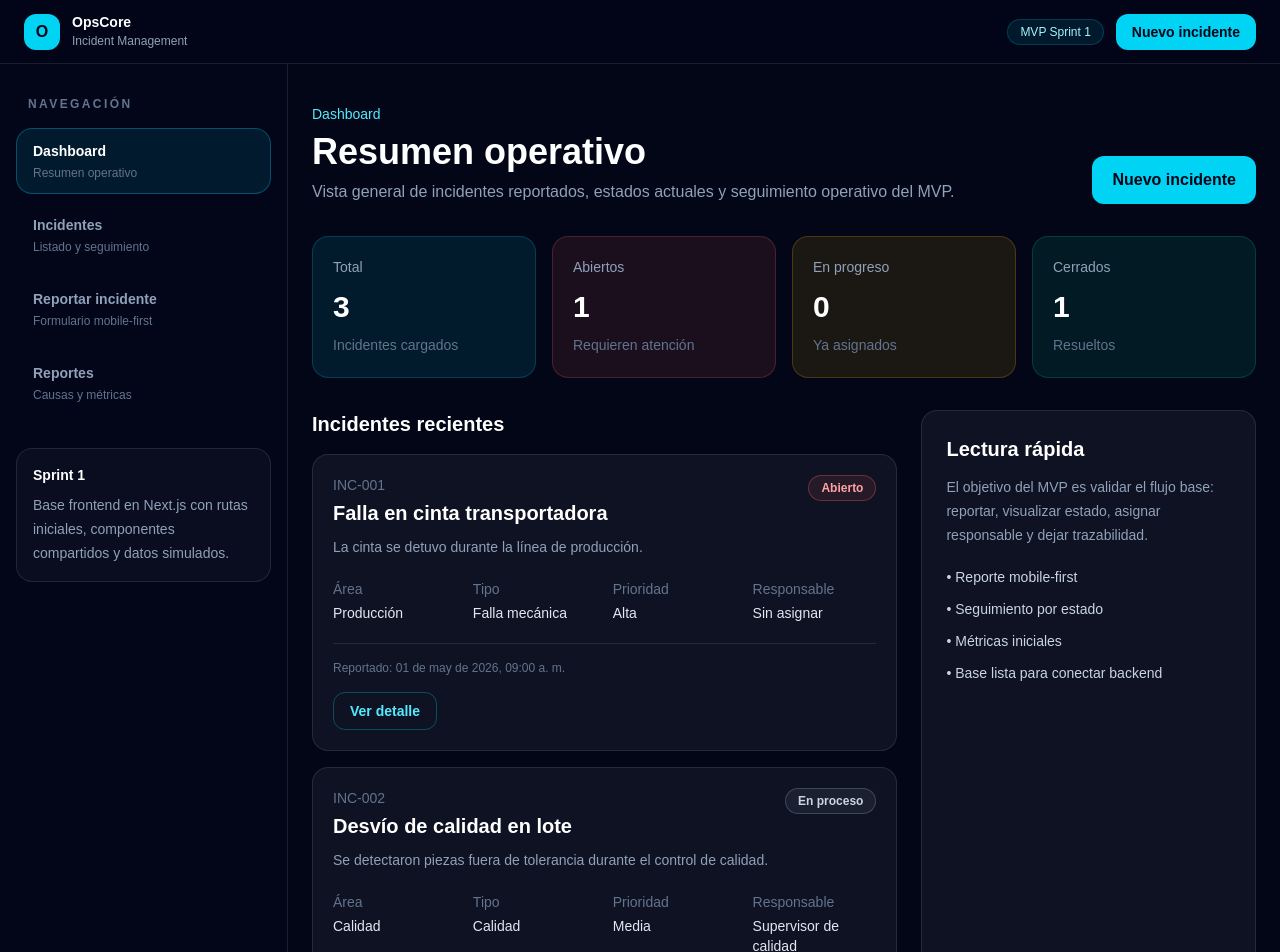
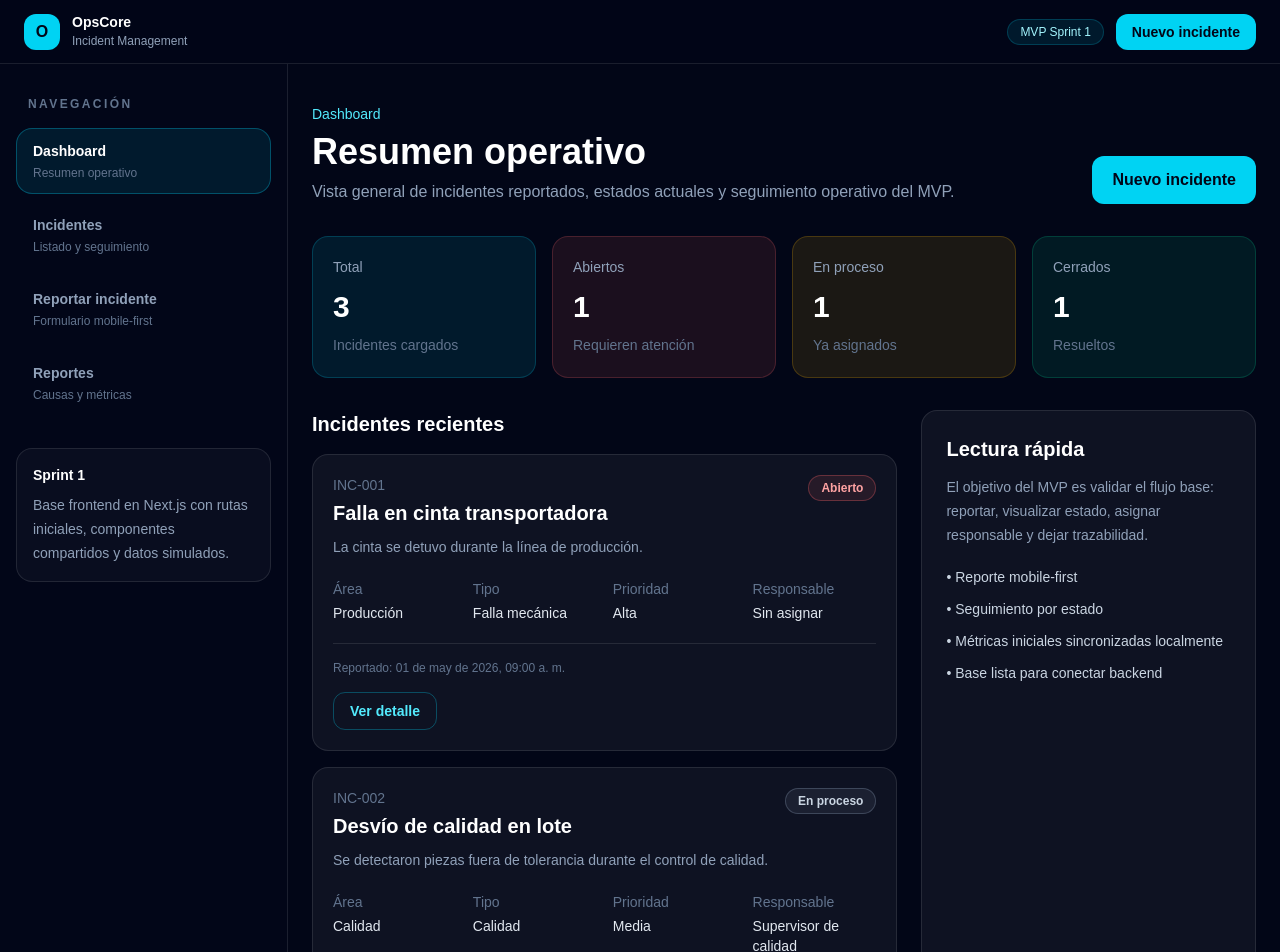
Before and after one commit to No-Country-simulation/S04-26-Equipo-19-Web-App-Development, a Next.js app in the folder frontend/: page /dashboard in a window 1280 px wide. Shown: the top 952 px of the page. Built offline with nearby package versions, Linux system fonts and the light colour scheme.

Commit message:
feat: sync dashboard metrics with local incident state

```diff
--- a/frontend/src/app/dashboard/page.js
+++ b/frontend/src/app/dashboard/page.js
@@ -1,28 +1,20 @@
 import Link from "next/link";
-import StatCard from "@/components/dashboard/StatCard";
-import IncidentCard from "@/components/incidents/IncidentCard";
+
+import DashboardClient from "@/components/dashboard/DashboardClient";
 import { incidents } from "@/data/incidents";
 
-// Página principal de métricas operativas.
-// Usa mock data hasta que el backend exponga endpoints reales.
-
+/**
+ * Página principal de métricas operativas.
+ *
+ * Esta pantalla muestra una vista general del estado de los incidentes:
+ * total, abiertos, en proceso, cerrados e incidentes recientes.
+ *
+ * Importante:
+ * Esta página sigue siendo Server Component.
+ * Las métricas se delegan a DashboardClient porque necesitan leer localStorage
+ * para reflejar cambios temporales mientras no existe backend.
+ */
 export default function DashboardPage() {
-  const totalIncidents = incidents.length;
-
-  const openIncidents = incidents.filter(
-    (incident) => incident.status === "Abierto"
-  ).length;
-
-  const inProgressIncidents = incidents.filter(
-    (incident) => incident.status === "En progreso"
-  ).length;
-
-  const closedIncidents = incidents.filter(
-    (incident) => incident.status === "Cerrado"
-  ).length;
-
-  const latestIncidents = incidents.slice(0, 2);
-
   return (
     <main className="px-6 py-10 text-white">
       <section className="mx-auto max-w-6xl">
@@ -46,63 +38,14 @@ export default function DashboardPage() {
           </Link>
         </header>
 
-        <section className="mt-8 grid gap-4 md:grid-cols-4">
-          <StatCard
-            label="Total"
-            value={totalIncidents}
-            helper="Incidentes cargados"
-            tone="cyan"
-          />
+        {/*
+          DashboardClient recibe la mock data base y luego, del lado cliente,
+          la combina con los cambios guardados en localStorage.
 
-          <StatCard
-            label="Abiertos"
-            value={openIncidents}
-            helper="Requieren atención"
-            tone="red"
-          />
-
-          <StatCard
-            label="En progreso"
-            value={inProgressIncidents}
-            helper="Ya asignados"
-            tone="amber"
-          />
-
-          <StatCard
-            label="Cerrados"
-            value={closedIncidents}
-            helper="Resueltos"
-            tone="green"
-          />
-        </section>
-
-        <section className="mt-8 grid gap-6 lg:grid-cols-[1.4fr_0.8fr]">
-          <div>
-            <h2 className="text-xl font-semibold">Incidentes recientes</h2>
-
-            <div className="mt-4 grid gap-4">
-              {latestIncidents.map((incident) => (
-                <IncidentCard key={incident.id} incident={incident} />
-              ))}
-            </div>
-          </div>
-
-          <aside className="rounded-2xl border border-white/10 bg-white/5 p-6">
-            <h2 className="text-xl font-semibold">Lectura rápida</h2>
-
-            <p className="mt-3 text-sm leading-6 text-slate-400">
-              El objetivo del MVP es validar el flujo base: reportar, visualizar
-              estado, asignar responsable y dejar trazabilidad.
-            </p>
-
-            <div className="mt-5 space-y-3 text-sm text-slate-300">
-              <p>• Reporte mobile-first</p>
-              <p>• Seguimiento por estado</p>
-              <p>• Métricas iniciales</p>
-              <p>• Base lista para conectar backend</p>
-            </div>
-          </aside>
-        </section>
+          Esto permite que el dashboard refleje asignaciones y cierres hechos
+          desde la página de detalle sin modificar la mock data original.
+        */}
+        <DashboardClient initialIncidents={incidents} />
       </section>
     </main>
   );
--- /dev/null
+++ b/frontend/src/components/dashboard/DashboardClient.jsx
@@ -0,0 +1,147 @@
+"use client";
+
+import { useCallback, useEffect, useState } from "react";
+
+import StatCard from "@/components/dashboard/StatCard";
+import IncidentCard from "@/components/incidents/IncidentCard";
+import { getMergedIncident, INCIDENT_STATUS } from "@/lib/incidentStorage";
+
+/**
+ * Dashboard cliente para métricas operativas.
+ *
+ * Esta capa existe porque localStorage solo está disponible en el navegador.
+ * La página /dashboard puede seguir siendo Server Component, pero las métricas
+ * necesitan ejecutarse del lado cliente para reflejar:
+ *
+ * - asignaciones de técnico,
+ * - cambios de estado,
+ * - cierres de incidentes,
+ * - fechas de resolución.
+ *
+ * Cuando integremos Django, esta lógica debería simplificarse porque la API
+ * ya debería devolver los incidentes actualizados.
+ */
+export default function DashboardClient({ initialIncidents }) {
+  const [displayedIncidents, setDisplayedIncidents] = useState(initialIncidents);
+
+  /**
+   * Combina la mock data original con los cambios guardados localmente.
+   *
+   * No modificamos src/data/incidents.js.
+   * Solo generamos una versión actualizada para mostrar en pantalla.
+   */
+  const syncLocalIncidentState = useCallback(() => {
+    const mergedIncidents = initialIncidents.map((incident) =>
+      getMergedIncident(incident)
+    );
+
+    setDisplayedIncidents(mergedIncidents);
+  }, [initialIncidents]);
+
+  /**
+   * Sincronizamos el dashboard al montar el componente y cuando ocurren cambios.
+   *
+   * Escuchamos:
+   * - evento custom interno: cuando se asigna/cierra un incidente,
+   * - storage: cambios desde otra pestaña,
+   * - focus: cuando el usuario vuelve al dashboard.
+   */
+  useEffect(() => {
+    syncLocalIncidentState();
+
+    window.addEventListener("opscore-incident-updated", syncLocalIncidentState);
+    window.addEventListener("storage", syncLocalIncidentState);
+    window.addEventListener("focus", syncLocalIncidentState);
+
+    return () => {
+      window.removeEventListener(
+        "opscore-incident-updated",
+        syncLocalIncidentState
+      );
+      window.removeEventListener("storage", syncLocalIncidentState);
+      window.removeEventListener("focus", syncLocalIncidentState);
+    };
+  }, [syncLocalIncidentState]);
+
+  const totalIncidents = displayedIncidents.length;
+
+  const openIncidents = displayedIncidents.filter(
+    (incident) => incident.status === INCIDENT_STATUS.OPEN
+  ).length;
+
+  const inProgressIncidents = displayedIncidents.filter(
+    (incident) => incident.status === INCIDENT_STATUS.IN_PROGRESS
+  ).length;
+
+  const closedIncidents = displayedIncidents.filter(
+    (incident) => incident.status === INCIDENT_STATUS.CLOSED
+  ).length;
+
+  /**
+   * Por ahora mostramos los primeros incidentes del mock actualizado.
+   * Más adelante, con backend, convendría ordenar por createdAt o updatedAt.
+   */
+  const latestIncidents = displayedIncidents.slice(0, 2);
+
+  return (
+    <>
+      <section className="mt-8 grid gap-4 md:grid-cols-4">
+        <StatCard
+          label="Total"
+          value={totalIncidents}
+          helper="Incidentes cargados"
+          tone="cyan"
+        />
+
+        <StatCard
+          label="Abiertos"
+          value={openIncidents}
+          helper="Requieren atención"
+          tone="red"
+        />
+
+        <StatCard
+          label="En proceso"
+          value={inProgressIncidents}
+          helper="Ya asignados"
+          tone="amber"
+        />
+
+        <StatCard
+          label="Cerrados"
+          value={closedIncidents}
+          helper="Resueltos"
+          tone="green"
+        />
+      </section>
+
+      <section className="mt-8 grid gap-6 lg:grid-cols-[1.4fr_0.8fr]">
+        <div>
+          <h2 className="text-xl font-semibold">Incidentes recientes</h2>
+
+          <div className="mt-4 grid gap-4">
+            {latestIncidents.map((incident) => (
+              <IncidentCard key={incident.id} incident={incident} />
+            ))}
+          </div>
+        </div>
+
+        <aside className="rounded-2xl border border-white/10 bg-white/5 p-6">
+          <h2 className="text-xl font-semibold">Lectura rápida</h2>
+
+          <p className="mt-3 text-sm leading-6 text-slate-400">
+            El objetivo del MVP es validar el flujo base: reportar, visualizar
+            estado, asignar responsable y dejar trazabilidad.
+          </p>
+
+          <div className="mt-5 space-y-3 text-sm text-slate-300">
+            <p>• Reporte mobile-first</p>
+            <p>• Seguimiento por estado</p>
+            <p>• Métricas iniciales sincronizadas localmente</p>
+            <p>• Base lista para conectar backend</p>
+          </div>
+        </aside>
+      </section>
+    </>
+  );
+}
--- a/frontend/src/components/dashboard/StatCard.jsx
+++ b/frontend/src/components/dashboard/StatCard.jsx
@@ -1,6 +1,9 @@
-// Card reutilizable para mostrar métricas del dashboard.
-// Mantenerlo separado evita repetir estilos en cada estadística.
-
+/**
+ * Card reutilizable para mostrar métricas del dashboard.
+ *
+ * Mantener este componente separado evita repetir estructura y estilos
+ * cada vez que mostramos una estadística operativa.
+ */
 export default function StatCard({ label, value, helper, tone = "default" }) {
   const tones = {
     default: "border-white/10 bg-white/5",
@@ -10,8 +13,16 @@ export default function StatCard({ label, value, helper, tone = "default" }) {
     red: "border-red-400/20 bg-red-400/10",
   };
 
+  /**
+   * Fallback defensivo.
+   *
+   * Si alguien pasa un tone inexistente, usamos el estilo default
+   * en vez de renderizar una clase undefined.
+   */
+  const toneClasses = tones[tone] || tones.default;
+
   return (
-    <article className={`rounded-2xl border p-5 ${tones[tone]}`}>
+    <article className={`rounded-2xl border p-5 ${toneClasses}`}>
       <p className="text-sm text-slate-400">{label}</p>
 
       <p className="mt-3 text-3xl font-bold text-white">{value}</p>
```
Also changed, not shown: frontend/src/components/incidents/IncidentCard.jsx (+5 -6 lines).
